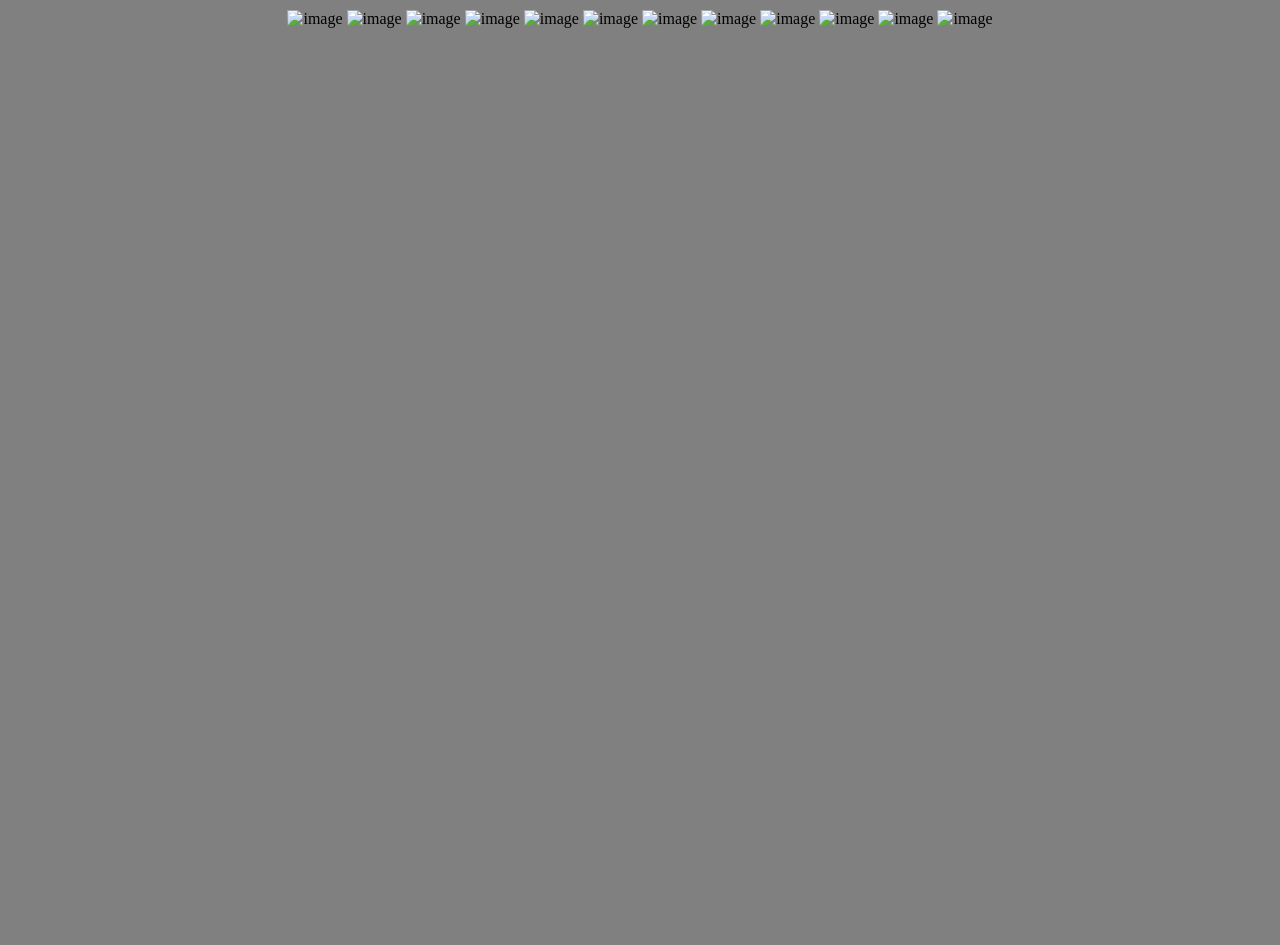
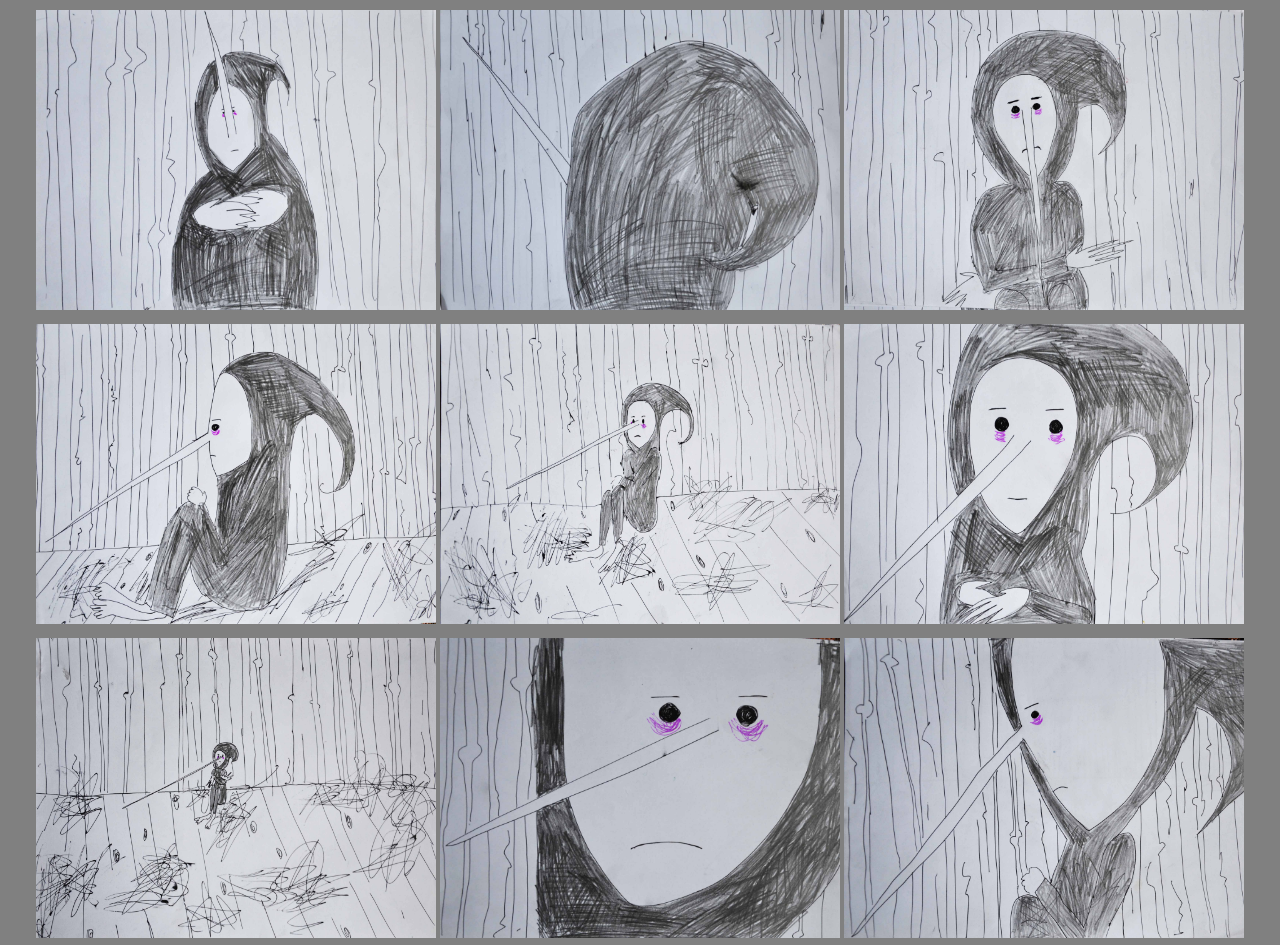
Before and after one commit to LeonidRed17/increaseimagejs, a plain HTML site: page index.html in a window 1280 px wide. Shown: the top 945 px of the page. Before the commit the page ends 800 px from the top, so only its background shows below. Drawn offline with Linux system fonts and the light colour scheme; the site is published under a folder, as on GitHub Pages, so addresses that start at the root find nothing.

Commit message:
Update index.html

```diff
--- a/index.html
+++ b/index.html
@@ -12,40 +12,40 @@
         <div id="gallery">
             <div id="wrapper">
                 <div class="wrapperForImages">
-                    <img src="/images/1.jpg" alt="image" class="galleryImage">
+                    <img src="images/1.jpg" alt="image" class="galleryImage">
                 </div>
                 <div class="wrapperForImages">
-                    <img src="/images/2.jpg" alt="image" class="galleryImage">
+                    <img src="images/2.jpg" alt="image" class="galleryImage">
                 </div>
                 <div class="wrapperForImages">
-                    <img src="/images/3.jpg" alt="image" class="galleryImage">
+                    <img src="images/3.jpg" alt="image" class="galleryImage">
                 </div>
                 <div class="wrapperForImages">
-                    <img src="/images/4.jpg" alt="image" class="galleryImage">
+                    <img src="images/4.jpg" alt="image" class="galleryImage">
                 </div>
                 <div class="wrapperForImages">
-                    <img src="/images/5.jpg" alt="image" class="galleryImage">
+                    <img src="images/5.jpg" alt="image" class="galleryImage">
                 </div>
                 <div class="wrapperForImages">
-                    <img src="/images/6.jpg" alt="image" class="galleryImage">
+                    <img src="images/6.jpg" alt="image" class="galleryImage">
                 </div>
                 <div class="wrapperForImages">
-                    <img src="/images/7.jpg" alt="image" class="galleryImage">
+                    <img src="images/7.jpg" alt="image" class="galleryImage">
                 </div>
                 <div class="wrapperForImages">
-                    <img src="/images/8.jpg" alt="image" class="galleryImage">
+                    <img src="images/8.jpg" alt="image" class="galleryImage">
                 </div>
                 <div class="wrapperForImages">
-                    <img src="/images/9.jpg" alt="image" class="galleryImage">
+                    <img src="images/9.jpg" alt="image" class="galleryImage">
                 </div>
                 <div class="wrapperForImages">
-                    <img src="/images/10.jpg" alt="image" class="galleryImage">
+                    <img src="images/10.jpg" alt="image" class="galleryImage">
                 </div>
                 <div class="wrapperForImages">
-                    <img src="/images/11.jpg" alt="image" class="galleryImage">
+                    <img src="images/11.jpg" alt="image" class="galleryImage">
                 </div>
                 <div class="wrapperForImages">
-                    <img src="/images/12.jpg" alt="image" class="galleryImage">
+                    <img src="images/12.jpg" alt="image" class="galleryImage">
                 </div>
 
             </div>
```
